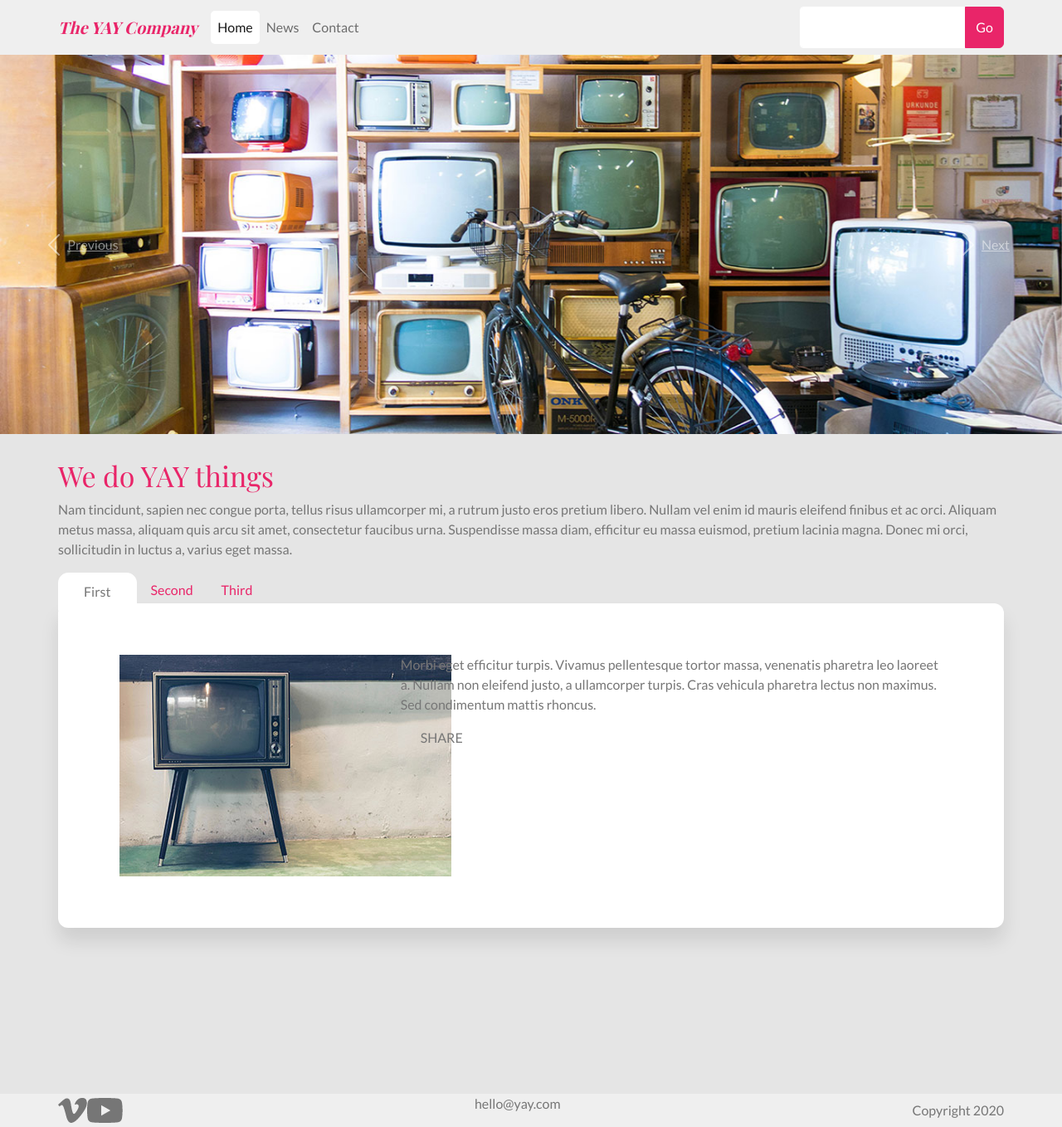
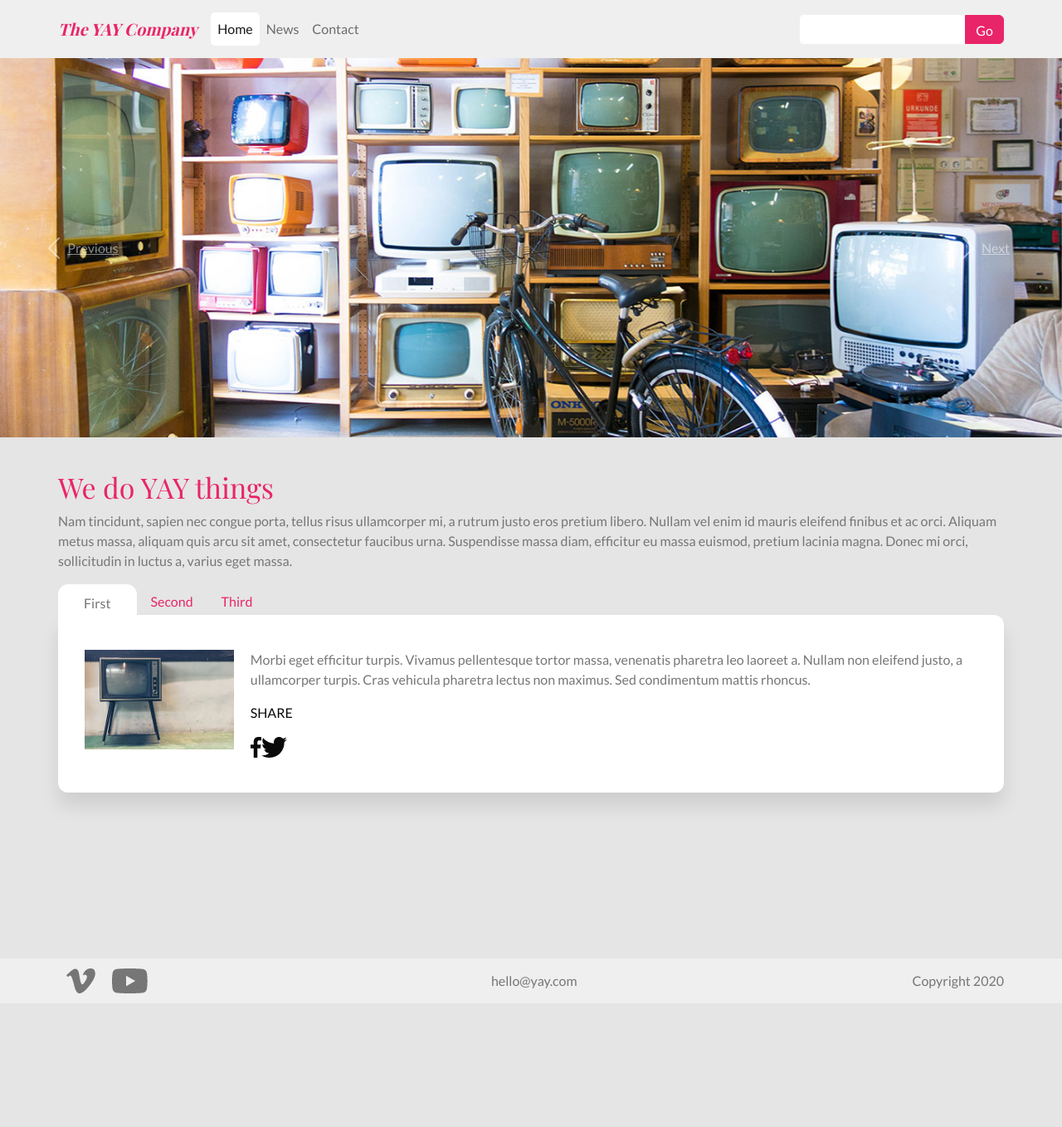
Before and after one commit to Noroff-FEU-Assignments/css-frameworks-ca-Hyggesen, a React (Create React App) app in the folder cssframeworksapp/: page / in a window 1280 px wide. Shown: the whole page at 83% size. After the commit the page ends 1209 px from the top, so only its background shows below. Built offline with nearby package versions, Linux system fonts and the light colour scheme; a web font is replaced by a local one.

Commit message:
added some more styling- still works

```diff
--- a/cssframeworksapp/src/App.js
+++ b/cssframeworksapp/src/App.js
@@ -21,7 +21,7 @@ export default function App() {
   return (
     <Router>
       <div>
-        <Navbar bg="dark" expand="lg">
+        <Navbar bg="dark" expand="lg" className="thenavbar">
           <Container fluid="lg">
             <Navbar.Brand className="brandlogo" href="/">
               The YAY Company
--- a/cssframeworksapp/src/components/Contact.js
+++ b/cssframeworksapp/src/components/Contact.js
@@ -13,9 +13,8 @@ const ContactContent = () => {
   return (
     <Container>
       <h1 className="h1-style">Submit your details</h1>
-      <Container>
-        <Row>
-          <Col>
+      <Row className="d-flex contact-page-wrapper no-padding">
+        <Col className="no-padding">
           <TheForm />
         </Col>
         <Col>
@@ -31,7 +30,6 @@ Some City
         </Col>
       </Row>
     </Container>
-    </Container>
   );
 };
 
--- a/cssframeworksapp/src/components/Form.js
+++ b/cssframeworksapp/src/components/Form.js
@@ -9,11 +9,19 @@ function TheForm() {
     <div>
       <Form className="contact-form">
         <Form.Label>Name</Form.Label>
-        <Form.Control type="text" placeholder="Name" />
+        <Form.Control
+          type="text"
+          placeholder="Name"
+          className="theform-input"
+        />
 
         <Form.Group className="mb-3" controlId="formBasicEmail">
           <Form.Label>Email</Form.Label>
-          <Form.Control type="email" placeholder="Enter email" />
+          <Form.Control
+            type="email"
+            placeholder="Enter email"
+            className="theform-input"
+          />
         </Form.Group>
 
         <Form.Group>
@@ -23,13 +31,14 @@ function TheForm() {
               placeholder="Username"
               aria-label="Username"
               aria-describedby="basic-addon1"
+              className="theform-input"
             />
           </InputGroup>
         </Form.Group>
 
         <Form.Group className="mb-3" controlId="exampleForm.ControlTextarea1">
           <Form.Label>Message</Form.Label>
-          <Form.Control as="textarea" rows={3} />
+          <Form.Control as="textarea" rows={3} className="theform-input" />
         </Form.Group>
 
         <Form.Group className="mb-3" controlId="formBasicCheckbox">
--- a/cssframeworksapp/src/components/Sonnet.js
+++ b/cssframeworksapp/src/components/Sonnet.js
@@ -6,24 +6,23 @@ import Col from "react-bootstrap/Col";
 function TheSonnet(props) {
   return (
     <div>
-      <Container>
-        <Row>
-          <Col xs={4}>
-            <img src={props.image} />
-          </Col>
-          <Col>
-            <p>{props.content}</p>
-            <Container>
-              <Col>
-                <p>SHARE</p>
-              </Col>
-              <Col>
-                <img src={props.icon} />
-              </Col>
-            </Container>
-          </Col>
-        </Row>
-      </Container>
+      <div className="d-flex">
+        <div className="d-flex">
+          <div className="d-flex tabs-content">
+            <img src={props.image} className="tab-image" />
+
+            <div className="d-flex tab-right">
+              <p>{props.content}</p>
+
+              <div className="tabs-social">
+                <p className="share-txt">SHARE</p>
+                <img src={props.icon1} />
+                <img src={props.icon2} />
+              </div>
+            </div>
+          </div>
+        </div>
+      </div>
     </div>
   );
 }
--- a/cssframeworksapp/src/components/Tabs.js
+++ b/cssframeworksapp/src/components/Tabs.js
@@ -5,6 +5,8 @@ import TheSonnet from "./Sonnet";
 import tab1 from "../assets/Tab images/tab-1.jpg";
 import tab2 from "../assets/Tab images/tab-2.jpg";
 import tab3 from "../assets/Tab images/tab-3.jpg";
+import facebook from "../assets/icons/facebook-f.png";
+import twitter from "../assets/icons//twitter.png";
 
 function TheTabs() {
   return (
@@ -17,18 +19,24 @@ function TheTabs() {
         <Tab eventKey="first" title="First">
           <TheSonnet
             image={tab1}
+            icon1={facebook}
+            icon2={twitter}
             content="Morbi eget efficitur turpis. Vivamus pellentesque tortor massa, venenatis pharetra leo laoreet a. Nullam non eleifend justo, a ullamcorper turpis. Cras vehicula pharetra lectus non maximus. Sed condimentum mattis rhoncus. "
           />
         </Tab>
         <Tab eventKey="second" title="Second">
           <TheSonnet
             image={tab2}
+            icon1={facebook}
+            icon2={twitter}
             content="Morbi eget efficitur turpis. Vivamus pellentesque tortor massa, venenatis pharetra leo laoreet a. Nullam non eleifend justo, a ullamcorper turpis. Cras vehicula pharetra lectus non maximus. Sed condimentum mattis rhoncus. "
           />
         </Tab>
         <Tab eventKey="third" title="Third">
           <TheSonnet
             image={tab3}
+            icon1={facebook}
+            icon2={twitter}
             content="Morbi eget efficitur turpis. Vivamus pellentesque tortor massa, venenatis pharetra leo laoreet a. Nullam non eleifend justo, a ullamcorper turpis. Cras vehicula pharetra lectus non maximus. Sed condimentum mattis rhoncus. "
           />
         </Tab>
--- a/cssframeworksapp/src/sass/partials/_contact.scss
+++ b/cssframeworksapp/src/sass/partials/_contact.scss
@@ -1,5 +1,5 @@
 .contact-form {
-  box-shadow: 0 16px 22px rgba(0, 0, 0, 0.1);
+  box-shadow: 0 6px 6px rgba(0, 0, 0, 0.1);
   padding: 30px 20px;
   width: 500px;
 
@@ -9,6 +9,10 @@
     border: none;
     width: 100%;
     padding: 12px;
+
+    &:hover {
+      color: White;
+    }
   }
 }
 
@@ -44,7 +48,7 @@
   margin-left: 10px;
 }
 
-.form-control {
+.theform-input {
   height: 50px;
 }
 
@@ -53,3 +57,12 @@
   background-color: #c7c7c7;
   color: white;
 }
+
+.contact-page-wrapper {
+  margin: 0px;
+  margin-top: 40px;
+}
+
+.no-padding {
+  padding: 0px;
+}
--- /dev/null
+++ b/cssframeworksapp/src/sass/partials/_footer.scss
@@ -0,0 +1,28 @@
+.footer--item img {
+  margin-left: 10px;
+  margin-right: 10px;
+}
+
+.footer {
+  width: 100%;
+  background-color: $color-nav-grey;
+
+  &--content {
+    display: flex;
+    justify-content: space-between;
+    align-content: center;
+    margin-top: 200px;
+    background-color: $color-nav-grey;
+    align-items: center;
+    padding: 12px 0px;
+  }
+
+  &--item {
+    align-content: center;
+    justify-content: center;
+
+    p {
+      margin: 0px;
+    }
+  }
+}
--- a/cssframeworksapp/src/sass/partials/_navbar.scss
+++ b/cssframeworksapp/src/sass/partials/_navbar.scss
@@ -1,10 +1,12 @@
 .search-button {
   border-radius: 0 6px 6px 0;
   color: white;
+  height: 35px;
 }
 
 .mr-2 {
   margin-right: -5px;
+  height: 35px;
 }
 
 .mr-2:focus {
@@ -27,10 +29,12 @@ input:focus {
   border-radius: 5px;
 }
 
-$navbar-light-brand-color: $color-primary;
-$navbar-light-brand-hover-color: $color-primary;
+.thenavbar {
+  padding: 15px 0px;
+}
+
 $navbar-brand-font-size: 20;
-$navbar-padding-y: 15px;
+
 $nav-link-color: $color-black;
 $nav-link-font-size: 16px;
 $nav-link-font-weight: 400;
--- a/cssframeworksapp/src/sass/partials/_tabs.scss
+++ b/cssframeworksapp/src/sass/partials/_tabs.scss
@@ -15,3 +15,25 @@
   border-radius: 12px 12px 0 0;
   padding: 10px 30px;
 }
+
+.tabs-content {
+  height: 150px;
+  padding-top: 10px;
+  padding-bottom: 20px;
+}
+
+.tab-right {
+  flex-direction: column;
+  width: 100%;
+}
+
+.tab-image {
+  margin-right: 20px;
+}
+
+.share-txt {
+  color: #0a0a0a;
+}
+
+.tabs-social {
+}
--- a/cssframeworksapp/src/sass/style.scss
+++ b/cssframeworksapp/src/sass/style.scss
@@ -66,27 +66,10 @@ $navbar-light-brand-color: $color-primary;
 $navbar-light-brand-hover-color: $color-primary;
 $container-padding-x: 0px;
 $form-label-font-size: 20px;
-
-.footer {
-  width: 100%;
-  background-color: $color-nav-grey;
-
-  &--content {
-    display: flex;
-    justify-content: space-between;
-    align-content: center;
-    margin-top: 200px;
-    background-color: $color-nav-grey;
-  }
-
-  &--item {
-    align-content: center;
-    justify-content: center;
-  }
-}
+$form-check-input-checked-bg-color: $color-primary;
 
 .h1-style {
-  margin-top: 30px;
+  margin-top: 40px;
 }
 
 @import "~bootstrap/scss/bootstrap";
@@ -98,3 +81,5 @@ $form-label-font-size: 20px;
 @import "./partials/navbar";
 
 @import "./partials//contact";
+
+@import "./partials//footer";
```
Lines whose indentation alone changed are shown as unchanged.
